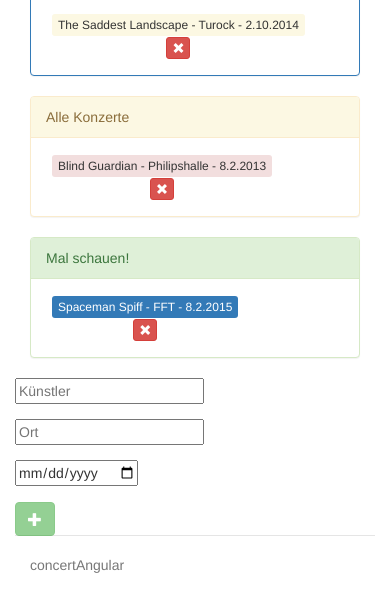
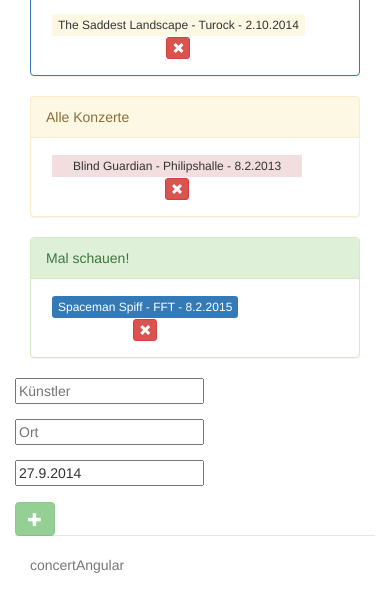
Before and after one commit to holgergp/concertAngular, a website: page app/index.html in a window 390 px wide. Shown: the part 125-736 px from the top of the page. Drawn offline with nearby package versions, Linux system fonts and the light colour scheme; some packages are replaced by stand-ins of ours; files that its build step writes are made by us from their sources; a script that the page names is missing.

Commit message:
added some heroku dependencies

```diff
--- a/app/views/main.html
+++ b/app/views/main.html
@@ -13,7 +13,8 @@
                              data-jqyoui-options="{revert: 'invalid'}" ng-model="allConcerts"
                              jqyoui-draggable="{index: {{$index}},animate:true,placeholder:true}"
                              ng-hide="!concert.artist">
-                            <div class="col-md-10 col-lg-10 col-sm-10 btn btn-xs" ng-class="alertClass(concert)"> {{concert.artist}}
+                            <div class="col-md-10 col-lg-10 col-sm-10 btn btn-xs" ng-class="alertClass(concert)">
+                                {{concert.artist}}
                                 -
                                 {{concert.venue}} -
                                 {{formatDate(concert.date)}}
@@ -41,15 +42,18 @@
                              data-jqyoui-options="{revert: 'invalid'}" ng-model="allConcerts"
                              jqyoui-draggable="{index: {{$index}},animate:true,placeholder:true}"
                              ng-hide="!concert.artist">
-                            <div class="col-md-10 col-lg-10 col-sm-10 btn btn-xs" ng-class="alertClass(concert)"> {{concert.artist}}
-                                -
-                                {{concert.venue}} -
-                                {{formatDate(concert.date)}}
+                            <div class="col-md-10 col-lg-10 col-sm-10" ng-class="alertClass(concert)">
+                                <div class="btn btn-xs">
+                                    {{concert.artist}}
+                                    -
+                                    {{concert.venue}} -
+                                    {{formatDate(concert.date)}}
+                                </div>
                             </div>
 
                             <div class="col-md-2 col-lg-2 col-sm-2">
-                                <button class="btn btn-xs btn-danger glyphicon glyphicon-remove"
-                                        ng-click="removeConcert(allConcerts,concert)"></button>
+                                <div class="btn btn-xs btn-danger glyphicon glyphicon-remove"
+                                        ng-click="removeConcert(allConcerts,concert)"></div>
                             </div>
                         </div>
 
@@ -68,7 +72,8 @@
                              data-jqyoui-options="{revert: 'invalid'}" ng-model="allConcerts"
                              jqyoui-draggable="{index: {{$index}},animate:true,placeholder:true}"
                              ng-hide="!concert.artist">
-                            <div class="col-md-10 col-lg-10 col-sm-10 btn btn-xs" ng-class="alertClass(concert)"> {{concert.artist}}
+                            <div class="col-md-10 col-lg-10 col-sm-10 btn btn-xs" ng-class="alertClass(concert)">
+                                {{concert.artist}}
                                 -
                                 {{concert.venue}} -
                                 {{formatDate(concert.date)}}
@@ -97,7 +102,7 @@
                     </div>
                     <div class="form-group">
                         <label class="sr-only">Datum</label>
-                        <input type="date" name="date" ng-model="newConcert.date" placeholder="Datum" required>
+                        <input type="datetime" name="date" ng-model="newConcert.date" placeholder="Datum" required>
                     </div>
                     <button ng-click="addConcert()" ng-disabled="addConcertForm.$invalid"
                             class="btn btn-success glyphicon glyphicon-plus"
--- a/package.json
+++ b/package.json
@@ -1,7 +1,11 @@
 {
   "name": "concertangular",
   "version": "0.0.0",
-  "dependencies": {},
+  "dependencies": {
+    "express": "^4.9.5",
+    "gzippo": "^0.2.0",
+    "morgan": "^1.3.1"
+  },
   "devDependencies": {
     "grunt": "^0.4.5",
     "grunt-autoprefixer": "^0.7.3",
```
Also changed, not shown: dist/404.html (added), dist/favicon.ico (added), dist/fonts/glyphicons-halflings-regular.ttf (added), dist/fonts/glyphicons-halflings-regular.woff (added), dist/images/yeoman.d2754b85.png (added), dist/index.html (added), dist/robots.txt (added), dist/views/main.html (added), 10 other files.
